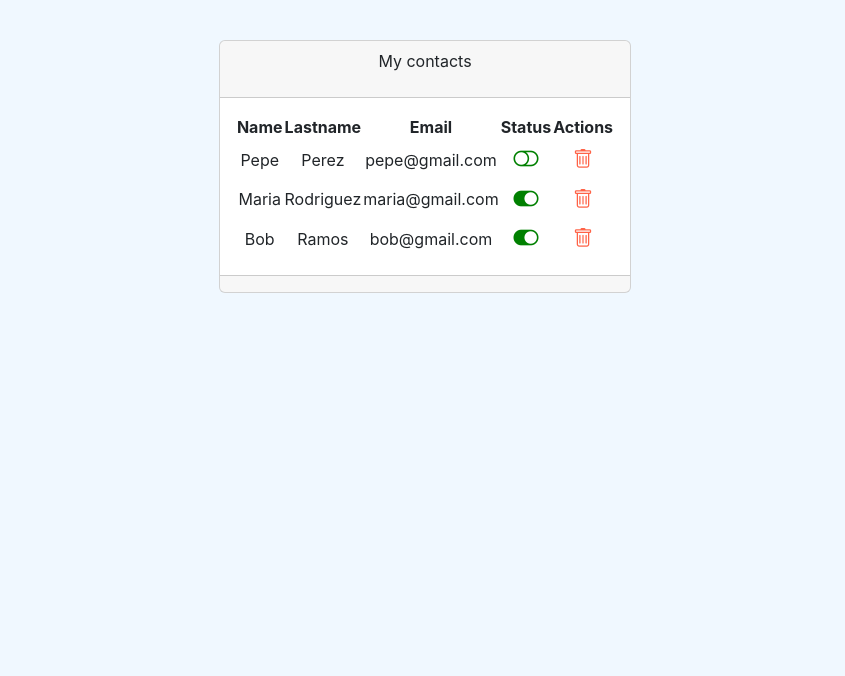
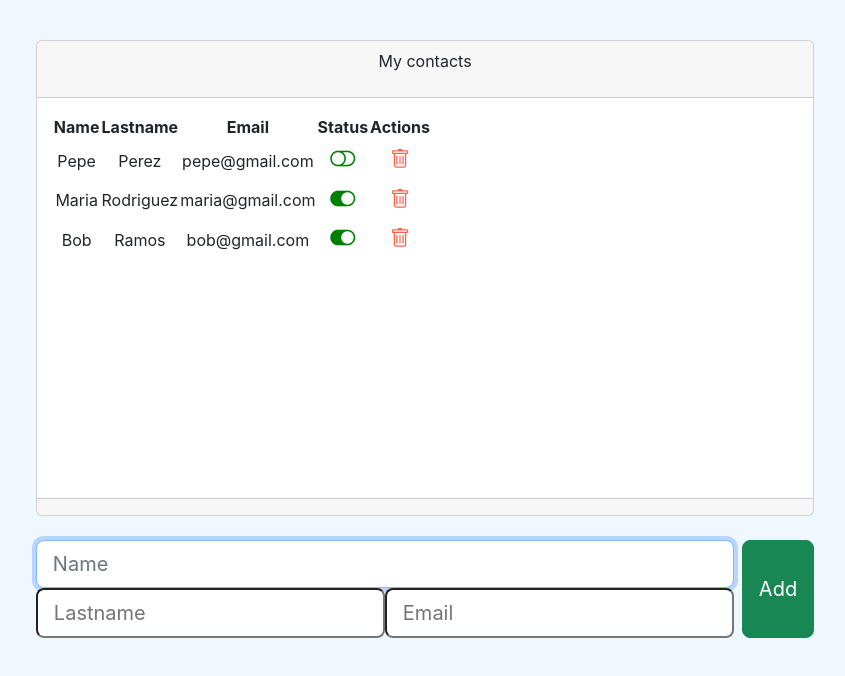
Before and after one commit to darwin-quinones/openbootcamp-curso-react, a React (Create React App) app: page / in a window 1280 px wide. Shown: the top 676 px of the page, without its empty margins (215-1060 px from the left). Built offline with nearby package versions, Linux system fonts and the light colour scheme.

Commit message:
Se termina los ejercicios 7,8 y 9 de lista de contactos

```diff
--- a/src/components/container/contactComponentA.jsx
+++ b/src/components/container/contactComponentA.jsx
@@ -3,6 +3,8 @@ import React, {useState, useEffect} from 'react';
 import PropTypes from 'prop-types';
 import { Contact } from '../../models/contact.class';
 import ContactComponentB from '../pure/contactComponentB'
+import ContactForm from '../pure/forms/contactForm';
+// import contactForm from '../pure/forms/contactForm'
 
 
 
@@ -19,6 +21,30 @@ const ContactComponentA = () => {
 
     },[contacts])
 
+
+    function changeConnectionState(contact){
+        console.log('Changing state')
+        const index = contacts.indexOf(contact)
+        const tempContact = [...contacts]  // making a copy of contacts
+        tempContact[index].connected = !tempContact[index].connected
+        setContacts(tempContact)
+    }
+
+    function deleteContact(contact){
+        console.log('Deleting contact')
+        const index = contacts.indexOf(contact)
+        const tempContact = [...contacts] // making a copy of contacts
+        tempContact.splice(index, 1) // delete the contact accrding to the index
+        setContacts(tempContact)
+    }
+
+    function addContact(contact){
+        console.log('Adding contact: '+ contact)
+        const tempContact = [...contacts]
+        tempContact.push(contact)
+        setContacts(tempContact)
+    }
+
     return (
         <div>
             <div className='col-12'>
@@ -28,7 +54,7 @@ const ContactComponentA = () => {
                         <p>My contacts</p>
                     </div>
                     {/* card-content */}
-                    <div className='card-body'>
+                    <div className="card-body" data-mdb-perfect-scrollbar='true' style={ { position: 'relative', height: '400px'} }>
                         <table>
                             <thead>
                                 <tr>
@@ -45,8 +71,11 @@ const ContactComponentA = () => {
                                             <ContactComponentB
                                                 key={index}
                                                 contact={contact}
+                                                state={changeConnectionState}
+                                                remove={deleteContact}
                                                 >
                                             </ContactComponentB>
+
 
                                         )
 
@@ -56,26 +85,16 @@ const ContactComponentA = () => {
                         </table>
                     </div>
                     <div className='card-footer'>
-                    </div>
-                </div>
-            </div>
-        {/* <h3>Name: {contact.name}</h3>
-        <h3>Lastname: {contact.lastname}</h3>
-        <h3>Email: {contact.email}</h3>
 
 
-        <ContactComponentB
-        connection={contact.connected}
-        >
-        </ContactComponentB> */}
+                    </div>
+                </div><br/>
+                <ContactForm add={addContact}></ContactForm>
+            </div>
+
     </div>
     );
 };
 
 
-ContactComponentA.propTypes = {
-    contact: PropTypes.instanceOf(Contact)
-};
-
-
 export default ContactComponentA;
--- a/src/components/pure/contactComponentB.jsx
+++ b/src/components/pure/contactComponentB.jsx
@@ -1,38 +1,45 @@
-import React,  {useState} from 'react';
+import React,  {useEffect} from 'react';
 import PropTypes from 'prop-types';
 import { Contact } from '../../models/contact.class';
 
 import '../../styles/task.css'
 
-const ContactComponentB = ({connection, contact}) => {
+const ContactComponentB = ({state, remove, contact}) => {
 
+    // make control of the changes
+    useEffect(() =>{
+        console.log('contact created')
+        return() =>{
+            console.log(`Contact ${contact.name} is going to unmound`)
+        }
+    }, [contact])
 
-    // var [connected, setconnected] = useState(connection)
-    // //console.log(connection)
-    // const changeState = () =>{
-    //     if(connected === false){setconnected(connected = true)}
-    //     else{setconnected(connected = false)}
-    // }
 
     function contactStatusIcon(){
         if(contact.connected){
-            return(<i className='bi bi-toggle-on task-action ' style={{color: 'green', fontSize: '25px'}}></i>)
+            return(<i onClick={() => state(contact)} className='bi bi-toggle-on task-action ' style={{color: 'green', fontSize: '25px'}}></i>)
         }else{
-            return(<i className='bi bi-toggle-off task-action ' style={{color: 'green', fontSize: '25px'}}></i>)
+            return(<i onClick={() => state(contact)} className='bi bi-toggle-off task-action ' style={{color: 'green', fontSize: '25px'}}></i>)
         }
     }
 
     return (
-        <tr>
-            <td>{contact.name}</td>
-            <td>{contact.lastname}</td>
-            <td>{contact.email}</td>
+        <tr className='fw-normal'>
+            <td>
+                <span className='align-middle'>{contact.name}</span>
+            </td>
+            <td>
+                <span className='align-middle'>{contact.lastname}</span>
+            </td>
+            <td>
+                <span className='align-middle'>{contact.email}</span>
+            </td>
             <td>
             {contactStatusIcon()}
             </td>
             <td>
 
-                <i className='bi bi-trash task-action' style={{color: 'tomato', fontSize: '20px'}}></i>
+                <i onClick={ () => remove(contact) } className='bi bi-trash task-action' style={{color: 'tomato', fontSize: '20px'}}></i>
             </td>
         </tr>
     );
@@ -42,6 +49,8 @@ const ContactComponentB = ({connection, contact}) => {
 ContactComponentB.propTypes = {
     // connection: PropTypes.bool
     contact : PropTypes.instanceOf(Contact).isRequired,
+    state : PropTypes.func.isRequired,
+    remove : PropTypes.func.isRequired
 
 };
 
--- /dev/null
+++ b/src/components/pure/forms/contactForm.jsx
@@ -0,0 +1,41 @@
+import React, {useRef} from "react";
+import PropTypes from "prop-types";
+import { Contact } from "../../../models/contact.class.js";
+
+
+const ContactForm = ({add}) =>{
+
+    const nameRef = useRef()
+    const lastnameRef = useRef()
+    const emailRef = useRef()
+
+    function addContact(e){
+        e.preventDefault();
+        const newContact = new Contact(
+            nameRef.current.value,
+            lastnameRef.current.value,
+            emailRef.current.value,
+            false
+        )
+        add(newContact)
+    }
+
+    return(
+        <form onSubmit={addContact} className='d-flex justify-content-center align-item-center mb-4'>
+            <div className='form-outline flex-fill'>
+                <input ref={nameRef}  id='inputName' type='text' className='form-control form-control-lg' required autoFocus placeholder='Name' />
+                <input ref={lastnameRef} id='inputLastname' type='text' className='from-control form-control-lg' required placeholder='Lastname' />
+                <input ref={emailRef} id='inputEmail' type='text' className='from-control form-control-lg' required placeholder='Email' />
+            </div>
+            <button type='submit' className='btn btn-success btn-lg ms-2'>Add</button>
+        </form>
+
+    )
+}
+
+ContactForm.propTypes = {
+    add: PropTypes.func.isRequired,
+
+}
+
+export default ContactForm
```
